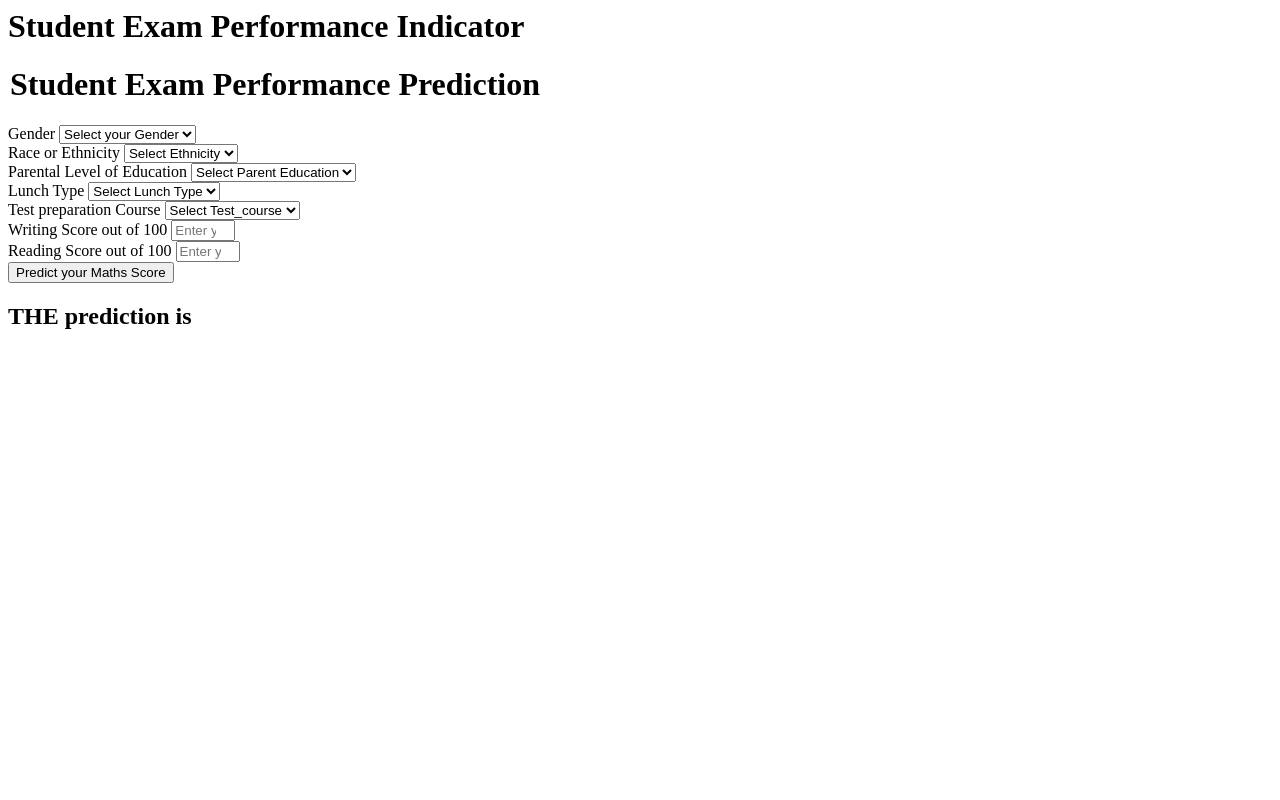
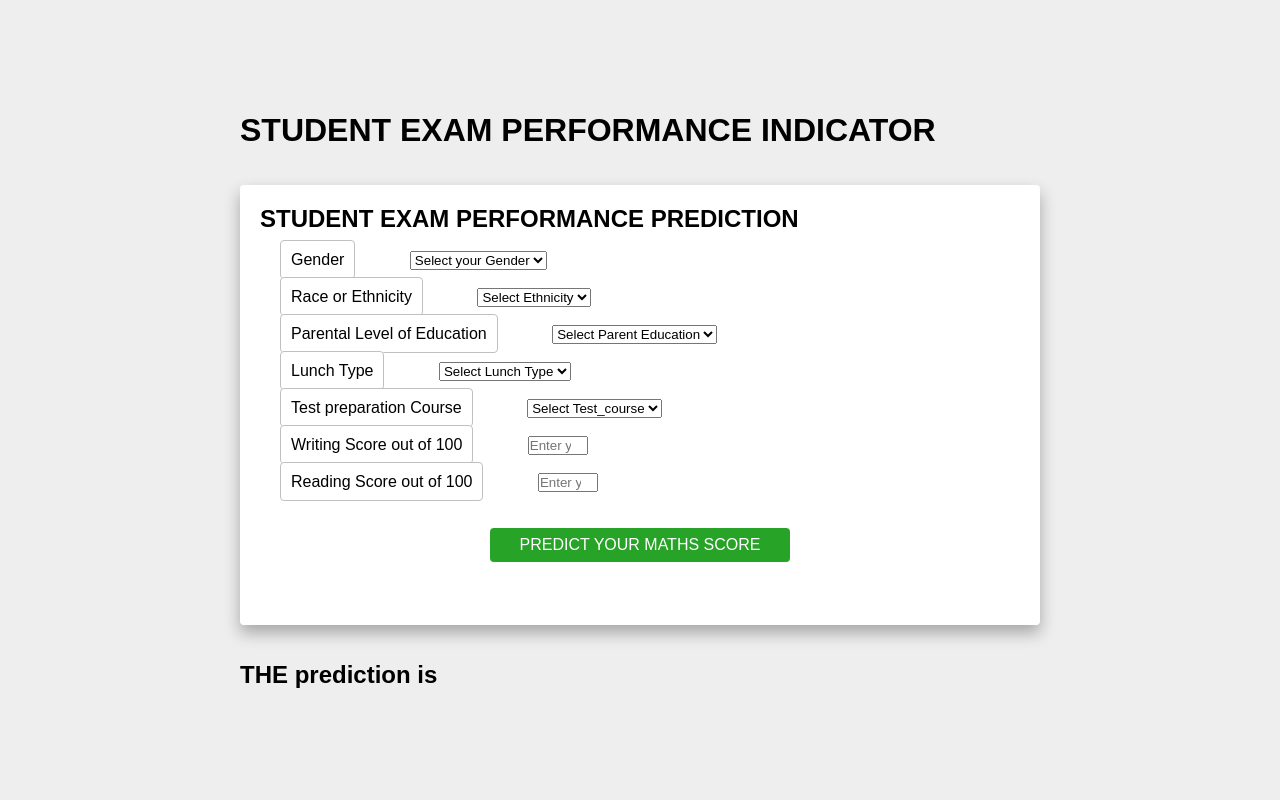
Before and after one commit to Meriyan99/MLproject, a Flask app: page /predictdata in a window 1280 px wide. Run offline with Flask 3, Linux system fonts and the light colour scheme.

Commit message:
added css

```diff
--- a/templates/home.html
+++ b/templates/home.html
@@ -1,12 +1,74 @@
 <html>
+    <head>
+        <style>
+            *{
+               margin: 0;
+               padding: 0;
+               box-sizing: border-box;
+            }
+            body{
+                min-height: 100vh;
+                background: #eee;
+                display: flex;
+                font-family: sans-serif;
+            }
+            .login{
+                margin: auto;
+                width: 800px;
+                max-width: 90%;
+            }
+            .login form{
+                width: 100%;
+                height: 55%;
+                padding: 20px;
+                background: white;
+                border-radius: 4px;
+                box-shadow: 0 8px 16px rgba(0,0,0,.3);
+            }
+            .login form h1{
+                text-align: center;
+                margin-bottom: 24px;
+                color: #222;
+            }
+            .login form .form-label{
+                width: 100%;
+                height: 50px;
+                background: white;
+                border-radius: 4px;
+                border: 1px solid silver;
+                margin: 10px 50px 18px 20px;
+                padding: 10px 10px;
+            }
+            .login form .btn{
+                margin-left: 50%;
+                transform: translateX(-50%);
+                width: 300px;
+                height: 34px;
+                border: none;
+                outline: none;
+                background: #27a327;
+                cursor: pointer;
+                font-size: 16px;
+                text-transform: uppercase;
+                color: white;
+                border-radius: 4px;
+                transition: .3s;
+            }
+            .login form .btn:hover{
+                opacity: .7;
+            }
+        </style>
+    </head>
 <body>
     <div class="login">
-       <h1>Student Exam Performance Indicator</h1>
+       <h1>STUDENT EXAM PERFORMANCE INDICATOR</h1>
+       <br><br>
 
        <form action="{{ url_for('predict_datapoint')}}" method="post">
-        <h1>
-            <legend>Student Exam Performance Prediction</legend>
-        </h1>
+        <h2>
+            <legend>STUDENT EXAM PERFORMANCE PREDICTION</legend>
+        </h2>
+        <br>
         <div class="mb-3">
             <label class="form-label">Gender</label>
             <select class="form-control" name="gender" placeholder="Enter you Gender" required>
@@ -19,6 +81,7 @@
                 </option>
             </select>
         </div>
+        <br>
         <div class="mb-3">
             <label class="form-label">Race or Ethnicity</label>
             <select class="form-control" name="ethnicity" placeholder="Enter you ethnicity" required>
@@ -40,6 +103,7 @@
                 </option>
             </select>
         </div>
+        <br>
         <div class="mb-3">
             <label class="form-label">Parental Level of Education</label>
             <select class="form-control" name="parental_level_of_education"
@@ -65,6 +129,7 @@
                 </option>
             </select>
         </div>
+        <br>
         <div class="mb-3">
             <label class="form-label">Lunch Type</label>
             <select class="form-control" name="lunch" placeholder="Enter you Lunch" required>
@@ -77,6 +142,7 @@
                 </option>
             </select>
         </div>
+        <br>
         <div class="mb-3">
             <label class="form-label">Test preparation Course</label>
             <select class="form-control" name="test_preparation_course" placeholder="Enter you Course"
@@ -90,20 +156,25 @@
                 </option>
             </select>
         </div>
+        <br>
         <div class="mb-3">
             <label class="form-label">Writing Score out of 100</label>
             <input class="form-control" type="number" name="reading_score"
                 placeholder="Enter your Reading score" min='0' max='100' />
         </div>
+        <br>
         <div class="mb-3">
             <label class="form-label">Reading Score out of 100</label>
             <input class="form-control" type="number" name="writing_score"
                 placeholder="Enter your Reading Score" min='0' max='100' />
         </div>
+        <br><br>
         <div class="mb-3">
             <input class="btn btn-primary" type="submit" value="Predict your Maths Score" required />
         </div>
     </form>
+    <br>
+    <br>
     <h2>
        THE  prediction is {{results}}
     </h2>
```
